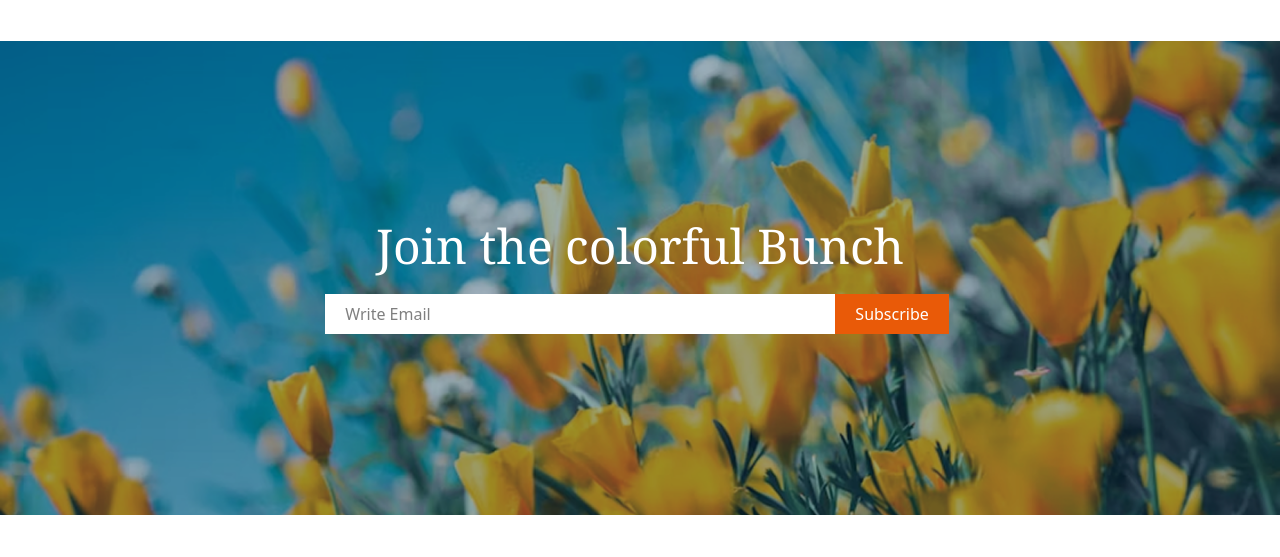
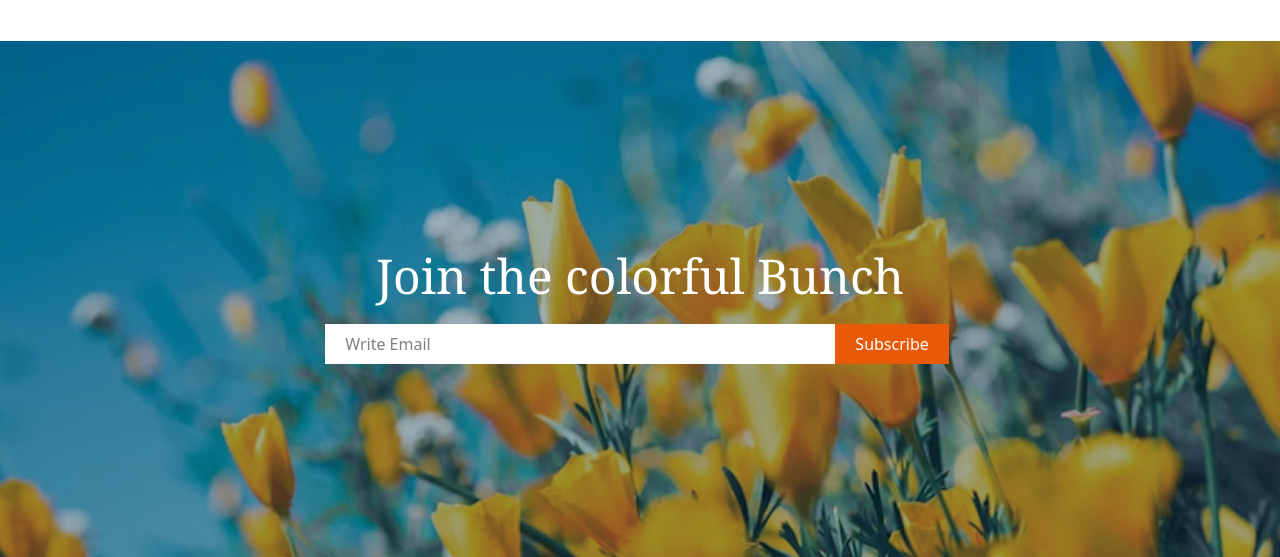
Before and after one commit to muttalib06/flower-market, a plain HTML site: page index.html in a window 1280 px wide. Shown: the part 2808-3365 px from the top of the page. Drawn offline with nearby package versions, Linux system fonts and the light colour scheme.

Commit message:
added code correction

```diff
--- a/index.html
+++ b/index.html
@@ -351,11 +351,10 @@
 
     <footer class="w-screen mt-11">
       <!-- bunch section -->
-      <section class="relative">
-        <img class="w-full h-auto" src="assets/news-letter-bg.png" alt="" />
-        <div
-          class="absolute top-1/2 left-1/2 -translate-x-1/2 -translate-y-1/2 text-center w-full"
-        >
+      <section
+        class="bg-[url(assets/news-letter-bg.png)] h-[33.3rem] bg-center bg-cover bg-no-repeat w-screen flex justify-center items-center"
+      >
+        <div class="text-center w-full">
           <h3 class="font-bold sm:text-5xl text-white" id="noto-serif-font">
             Join the colorful Bunch
           </h3>
```
